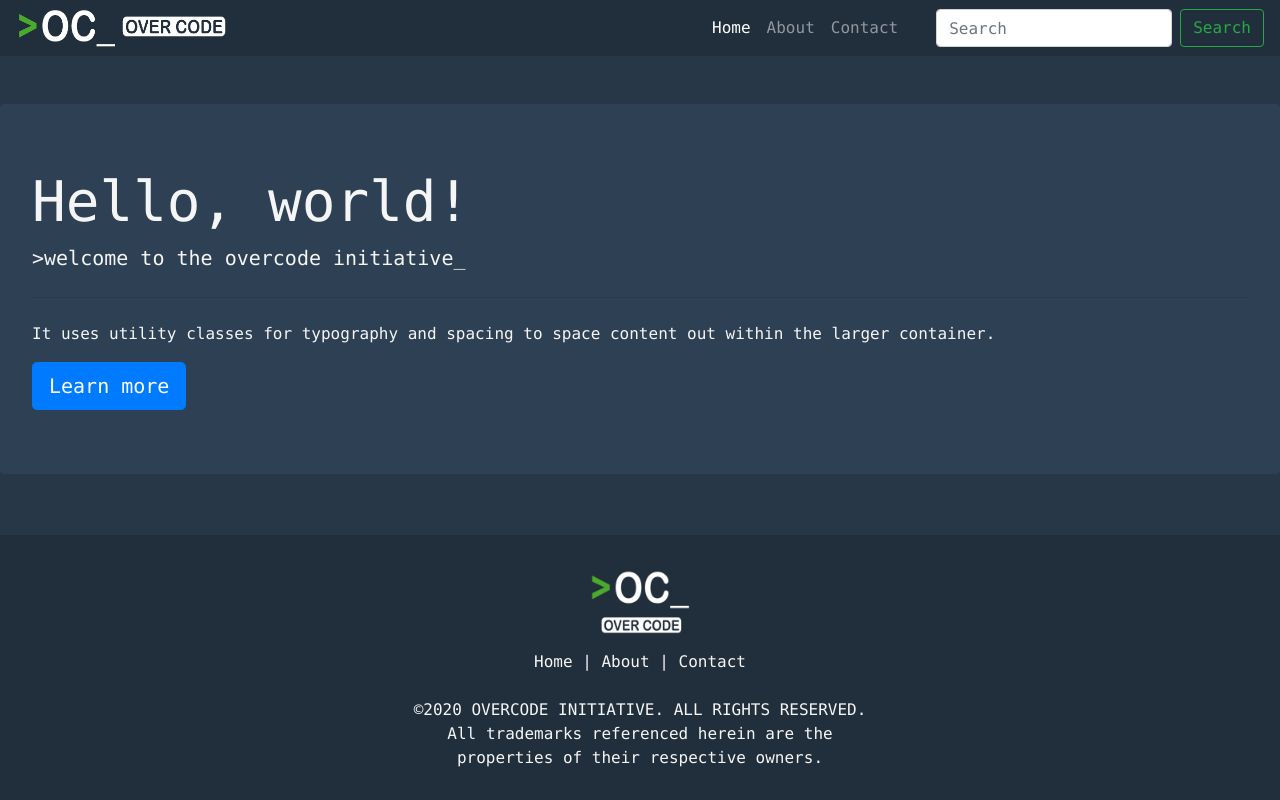
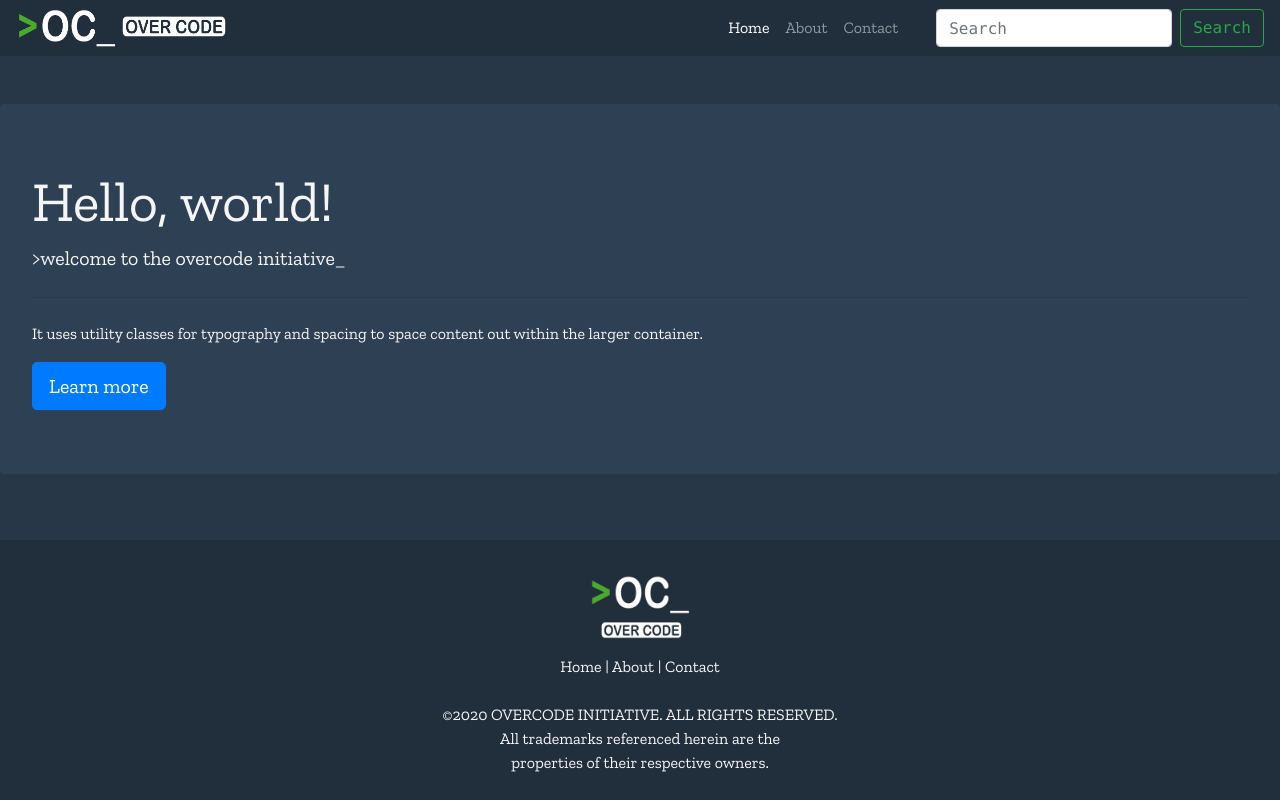
Before and after one commit to Nizzy0128/OverCode, a plain HTML site: page index.html in a window 1280 px wide. Drawn offline with nearby package versions, Linux system fonts and the light colour scheme.

Commit message:
update styles to have a sticky footer without passing over the content | add google font Zilla Slab

```diff
--- a/index.html
+++ b/index.html
@@ -5,6 +5,7 @@
     <meta charset="utf-8">
     <link rel="stylesheet" href="https://stackpath.bootstrapcdn.com/bootstrap/4.4.1/css/bootstrap.min.css"
         integrity="sha384-Vkoo8x4CGsO3+Hhxv8T/Q5PaXtkKtu6ug5TOeNV6gBiFeWPGFN9MuhOf23Q9Ifjh" crossorigin="anonymous">
+    <link href="https://fonts.googleapis.com/css?family=Zilla+Slab&display=swap" rel="stylesheet">
 
         <!-- CUSTOM CSS -->
     <link rel="stylesheet" href="style/main.css">
--- a/style/main.css
+++ b/style/main.css
@@ -1,4 +1,4 @@
-nav {
+nav{
     background: rgb(1, 6, 34);
     /* fallback for old browsers */
     background: -webkit-linear-gradient(to right, #212F3C, #212F3C);
@@ -14,21 +14,35 @@ nav {
 .jumbotron{
     background-color: #2E4053;
     color: whitesmoke;
-    font-family: consolas;
+    font-family: 'Zilla Slab', serif;
+    min-height: auto;
 }
-
 .footer{
     color: whitesmoke;
     background-color: #212F3C;
     padding-top: 15px;
-    font-family: consolas;
+    font-family: 'Zilla Slab', serif;
     padding-bottom: 30px;
+    position: absolute;
+    bottom: 0;
+    width: 100%;
+    height: 260px;
 }
-
 .footer-a{
     color: whitesmoke;
 }
-
 .padding-left{
     padding-left: 30px;
 }
+html{
+    position: relative;
+    min-height: 100%;
+    scroll-behavior: smooth;
+    font-family: 'Zilla Slab', serif;
+}
+body{
+    margin-bottom: 260px;
+}
+.navbar-nav{
+    font-family: 'Zilla Slab', serif;
+}
```
